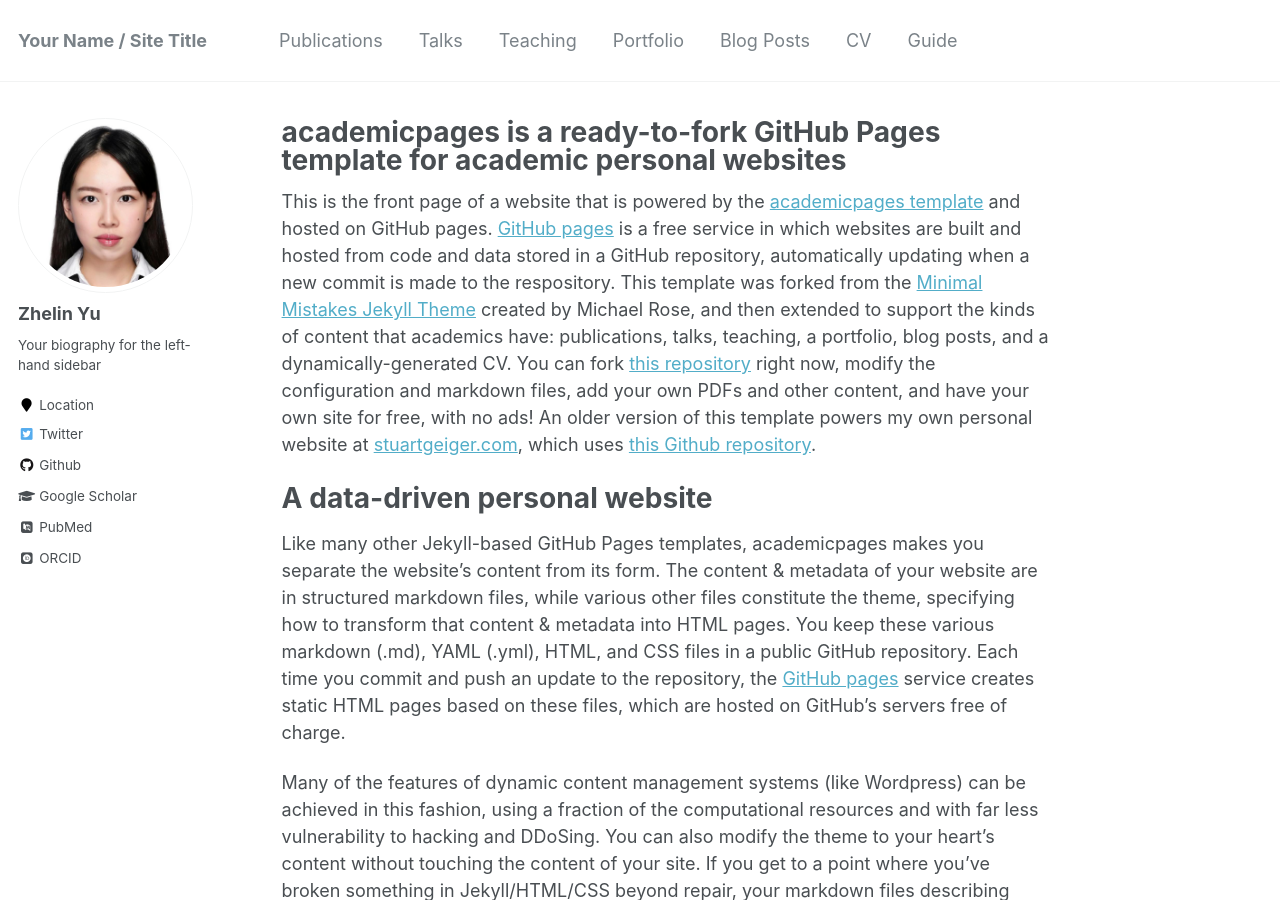
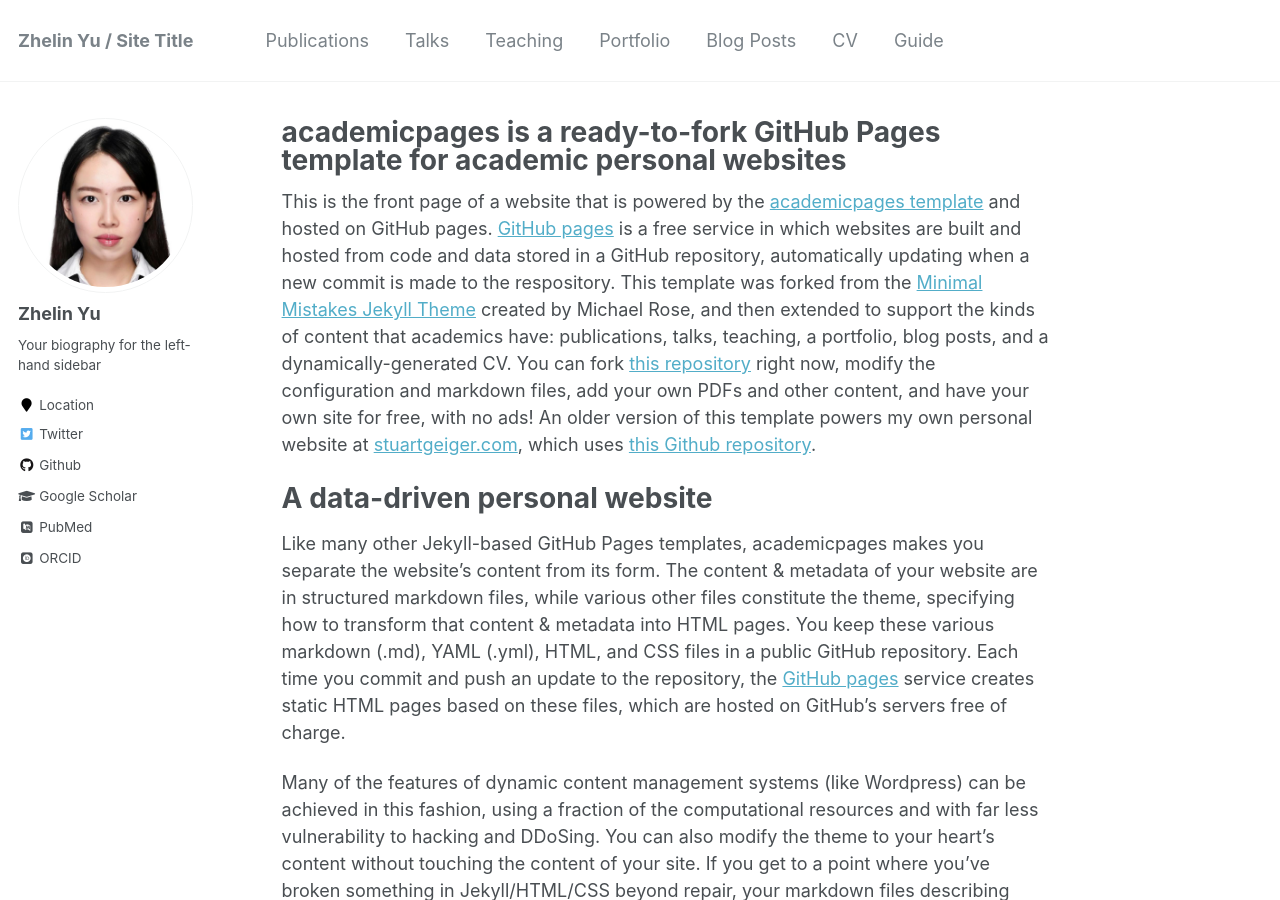
Before and after one commit to zhezhe55555/yuzhelin.github.com, a Jekyll site: the page built from _pages/about.md, in a window 1280 px wide and 900 px high. Built offline with Jekyll 4.4.1, drawn with Linux system fonts in a browser that asks for light colours; some web fonts are replaced; some of the changed text lies outside the part shown.

Commit message:
no message

```diff
--- a/_config.yml
+++ b/_config.yml
@@ -7,11 +7,11 @@
 
 # Site Settings
 locale                   : "en-US"
-title                    : "Your Name / Site Title"
+title                    : "Zhelin Yu / Site Title"
 title_separator          : "-"
-name                     : &name "Your Name"
+name                     : &name "Zhelin Yu"
 description              : &description "personal description"
-url                      : https://academicpages.github.io # the base hostname & protocol for your site e.g. "https://mmistakes.github.io"
+url                      : https://zhezhe55555.github.io/yuzhelin.github.com/ # the base hostname & protocol for your site e.g. "https://mmistakes.github.io"
 baseurl                  : "" # the subpath of your site, e.g. "/blog"
 repository               : "academicpages/academicpages.github.io"
 teaser                   :  # filename of teaser fallback teaser image placed in /images/, .e.g. "500x300.png"
```
